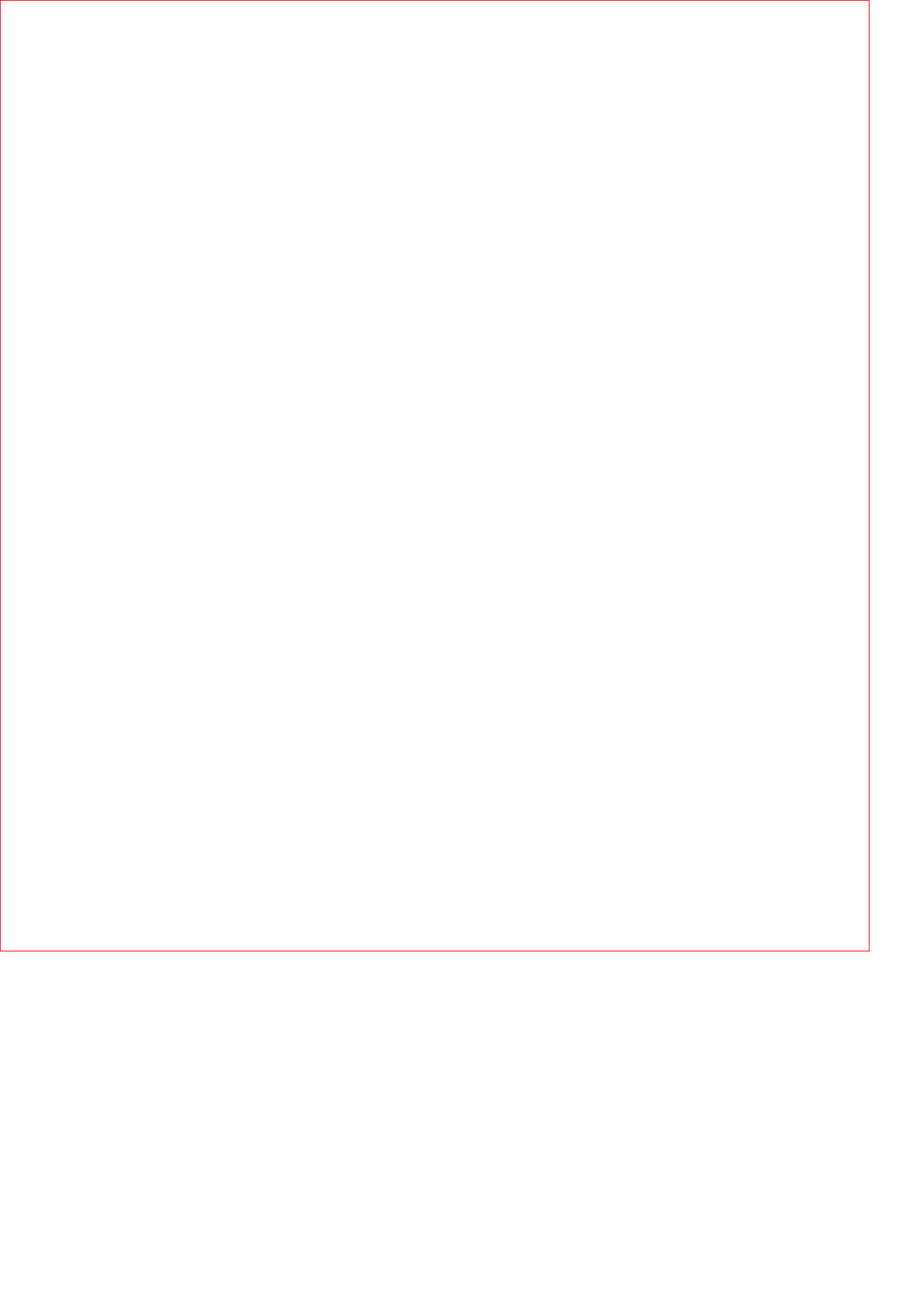
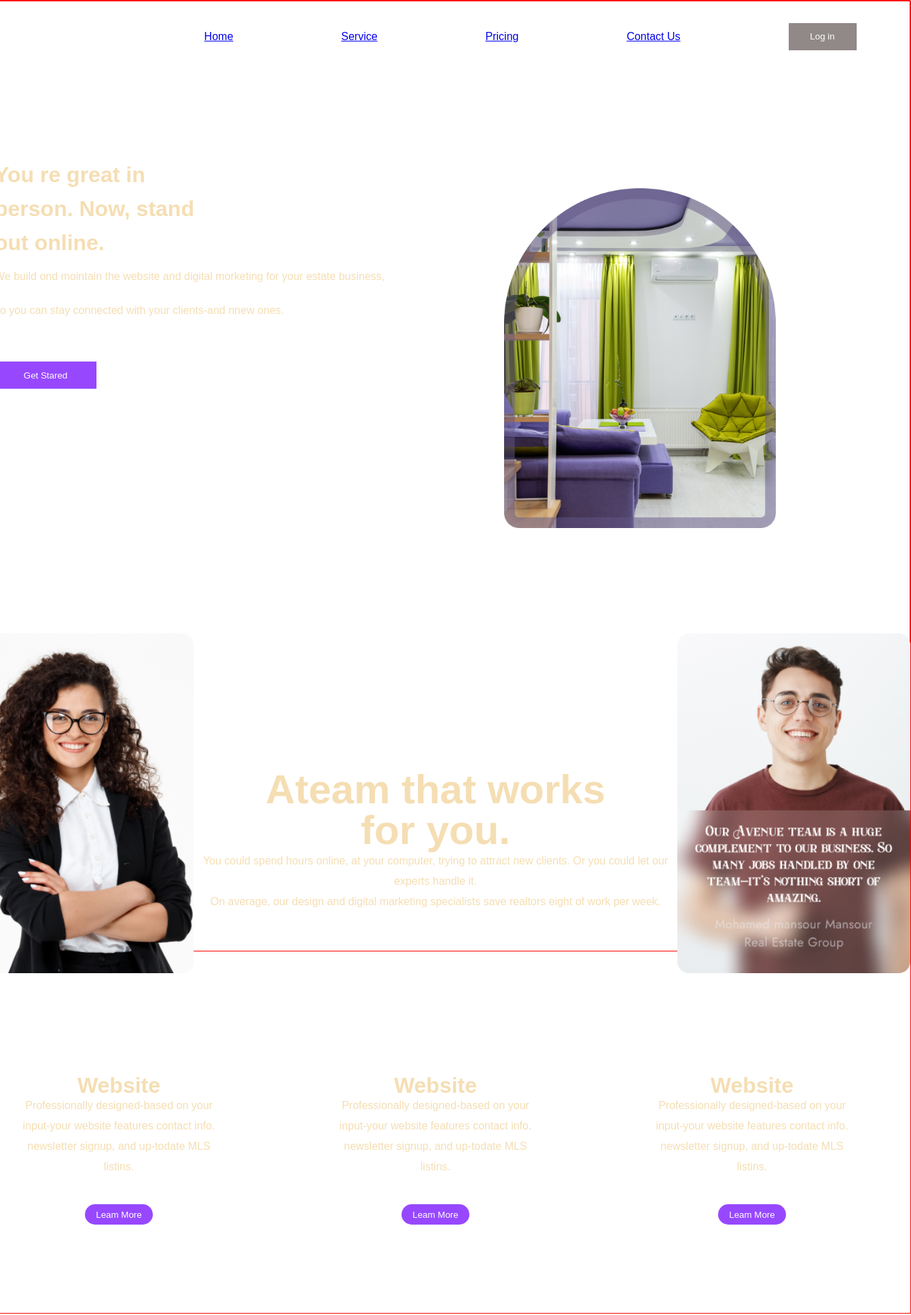
Before and after one commit to kamoliddinov0603/shoh, a plain HTML site: page index.html in a window 1280 px wide. Shown: the top 1935 px of the page at 68% size, 1341 px wide, since content can reach past the window. Drawn offline with Linux system fonts and the light colour scheme.

Commit message:
ytdrdryr

```diff
--- a/index.html
+++ b/index.html
@@ -7,12 +7,70 @@
     <title>Document</title>
     <link rel="stylesheet" href="./style.css">
     <link rel="stylesheet" href="./shahobiddin.css">
+    <link rel="stylesheet" href="./nozimjon.css">
 </head>
 
 <body>
     <div class="main">
 
-        <div class="nozimjon"></div>
+        <div class="nozimjon">
+
+            <div class="Nmain1">
+                <div class="Nnavbar">
+                    <h1>Avenue</h1>
+                    <a href="#">Home</a>
+                    <a href="#">Service</a>
+                    <a href="#">Pricing</a>
+                    <a href="#">Contact Us</a>
+                    <button>Log in</button>
+                </div>
+            </div>
+            <div class="Nmain2">
+                <div class="Nmain2_2">
+                    <div class="Nmain2_hp">
+                        <h1>You re great in <br> person. Now, stand <br> out online.</h1>
+                        <p>We build ond mointain the website and digital morketing for your estate business, <br> so you
+                            can
+                            stay connected with your clients-and nnew ones.</p>
+                        <button>Get Stared</button>
+                    </div>
+                    <img src="./Rectangle 1088uy.png" alt="">
+
+
+                </div>
+            </div>
+            <div class="Nmain3">
+                <img src="./Rectangle 1090.png" alt="">
+                <div class="Nmain3_h1">
+                    <h1 class="Nmain3h1">Ateam that works <br> for you.</h1>
+                    <p>You could spend hours online, at your computer, trying to attract new clients. Or you could let
+                        our experts handle it. </p>
+                    <p>On average, our design and digital marketing specialists save realtors eight of work per week.
+                    </p>
+                </div>
+                <img src="./Real Estate Group.png" alt="">
+            </div>
+            <div class="Nmain4">
+                <div class="Nmain4_h1">
+                    <h1>Website</h1>
+                    <p>Professionally designed-based on your input-your website features contact info. newsletter
+                        signup, and up-todate MLS listins.</p>
+                    <button>Leam More</button>
+                </div>
+                <div class="Nmain4_h1">
+                    <h1>Website</h1>
+                    <p>Professionally designed-based on your input-your website features contact info. newsletter
+                        signup, and up-todate MLS listins.</p>
+                    <button>Leam More</button>
+                </div>
+                <div class="Nmain4_h1">
+                    <h1>Website</h1>
+                    <p>Professionally designed-based on your input-your website features contact info. newsletter
+                        signup, and up-todate MLS listins.</p>
+                    <button>Leam More</button>
+                </div>
+            </div>
+        </div>
 
         <!-- break -->
 
@@ -20,7 +78,7 @@
             <div class="sh_div">
                 <img src="./shohobiddin.img/Rectangle 1099.png" alt="">
                 <div class="sh_divv">
-                    <h1>AVENUE IS MY GO-TO  FOR <br> WEBSITE, SOCIAL MEDIA, EMAIL <br> MARKTING- EVERYTHING</h1>
+                    <h1>AVENUE IS MY GO-TO FOR <br> WEBSITE, SOCIAL MEDIA, EMAIL <br> MARKTING- EVERYTHING</h1>
                     <p>Colin Colpits Personal Real Estate Corp.</p>
                 </div>
             </div>
--- /dev/null
+++ b/nozimjon.css
@@ -0,0 +1,104 @@
+*{
+    padding: 0;
+    margin: 0;
+    box-sizing: border-box;
+}
+.nozimjon{
+    width:1400px;
+    height: auto;
+    border: 1px solid red;
+    color: wheat;
+}
+.Nmain1{
+    width: 100%;
+    height: 100px;
+}
+
+.Nnavbar{
+    color: white;
+    display: flex;
+    justify-content: space-around;
+    align-items: center;
+    margin-top: 30px;
+}
+.Nnavbar h1{
+    font-family: 'Segoe UI', Tahoma, Geneva, Verdana, sans-serif;
+}
+.Nnavbar button{
+    width: 100px;
+    height: 40px;
+    border: none;
+    color: white;
+    background: #918888;
+}
+.Nmain2{
+    width: 100%;
+    height: 700px;
+}
+.Nmain2_hp{
+    font-family: sans-serif;
+    line-height: 50px;
+    margin-left: 50px;
+    margin-top: 100px;
+}
+.Nmain2_hp button{
+    margin-top: 50px;
+    width: 150px;
+    height: 40px;
+    background: #9748ff;
+    color: white;
+    border: none;
+}
+.Nmain2 img{
+    margin-top: -300px;
+    margin-left: 800px;
+    width: 400px;
+    height: 500px;
+}
+
+.Nmain3{
+    width: 100%;
+    height: 500px;
+    display: flex;
+    justify-content: space-between;
+}
+
+
+
+.Nmain3_h1{
+    line-height: 30px;
+    text-align: center;
+    margin-top: 200px;
+}
+.Nmain3h1{
+    font-size: 60px;
+    line-height: 60px;
+}
+
+
+
+.Nmain4{
+    width: 100%;
+    height: 400px;
+    margin-top: 100px;
+    display: flex;
+    justify-content: space-around;
+}
+
+.Nmain4_h1{
+    margin-top: 50px;
+    line-height: 30px;
+    width: 300px;
+    height: 300px;
+    text-align: center;
+}
+
+.Nmain4_h1 button{
+    margin-top: 40px;
+    width: 100px;
+    height: 30px;
+    border: none;
+    background-color: #9748ff;
+    color: white;
+    border-radius: 20px;
+}
```
Also changed, not shown: Image (8).png (added), Real Estate Group.png (added), Rectangle 1088uy.png (added), Rectangle 1090.png (added).
